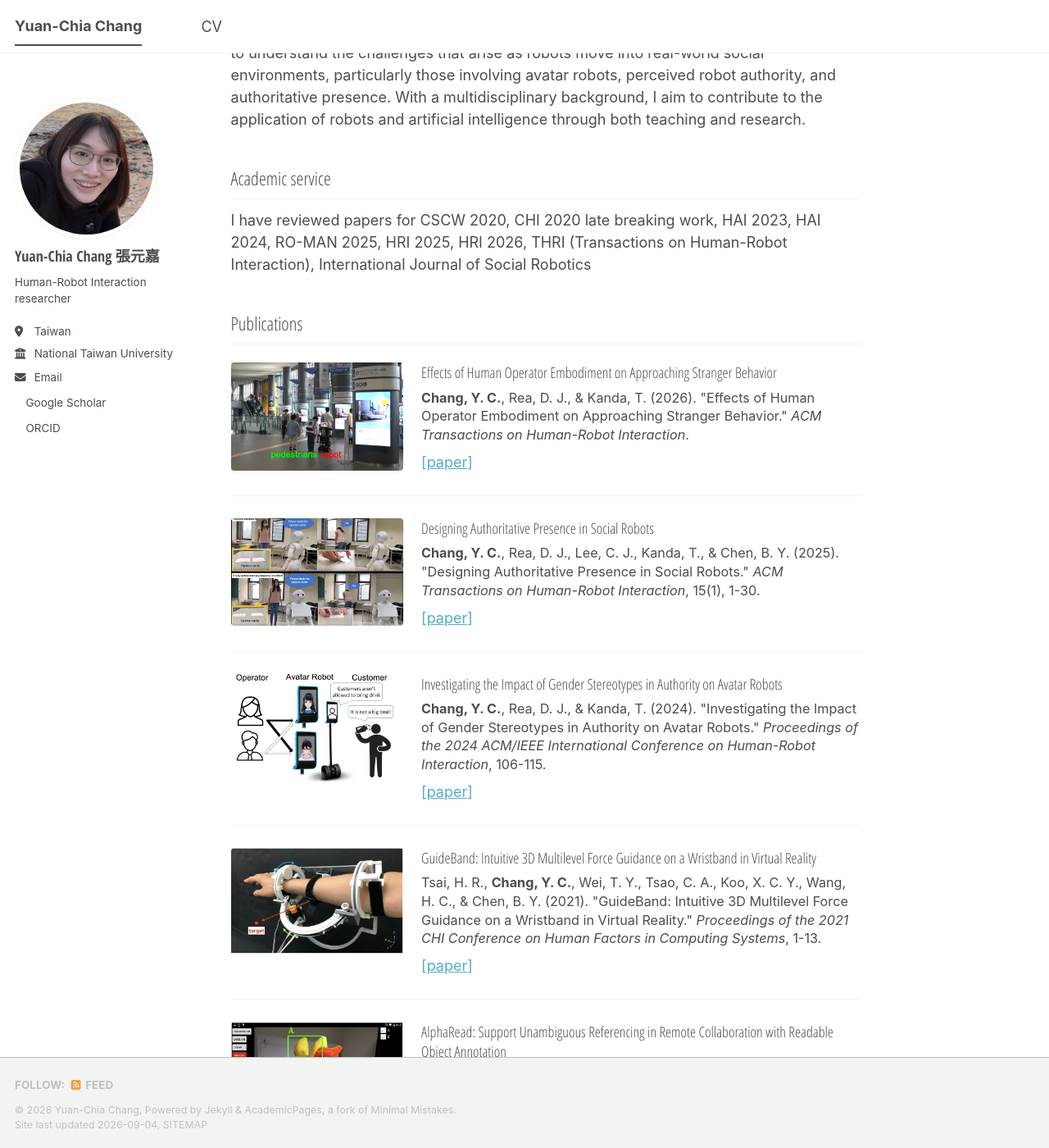
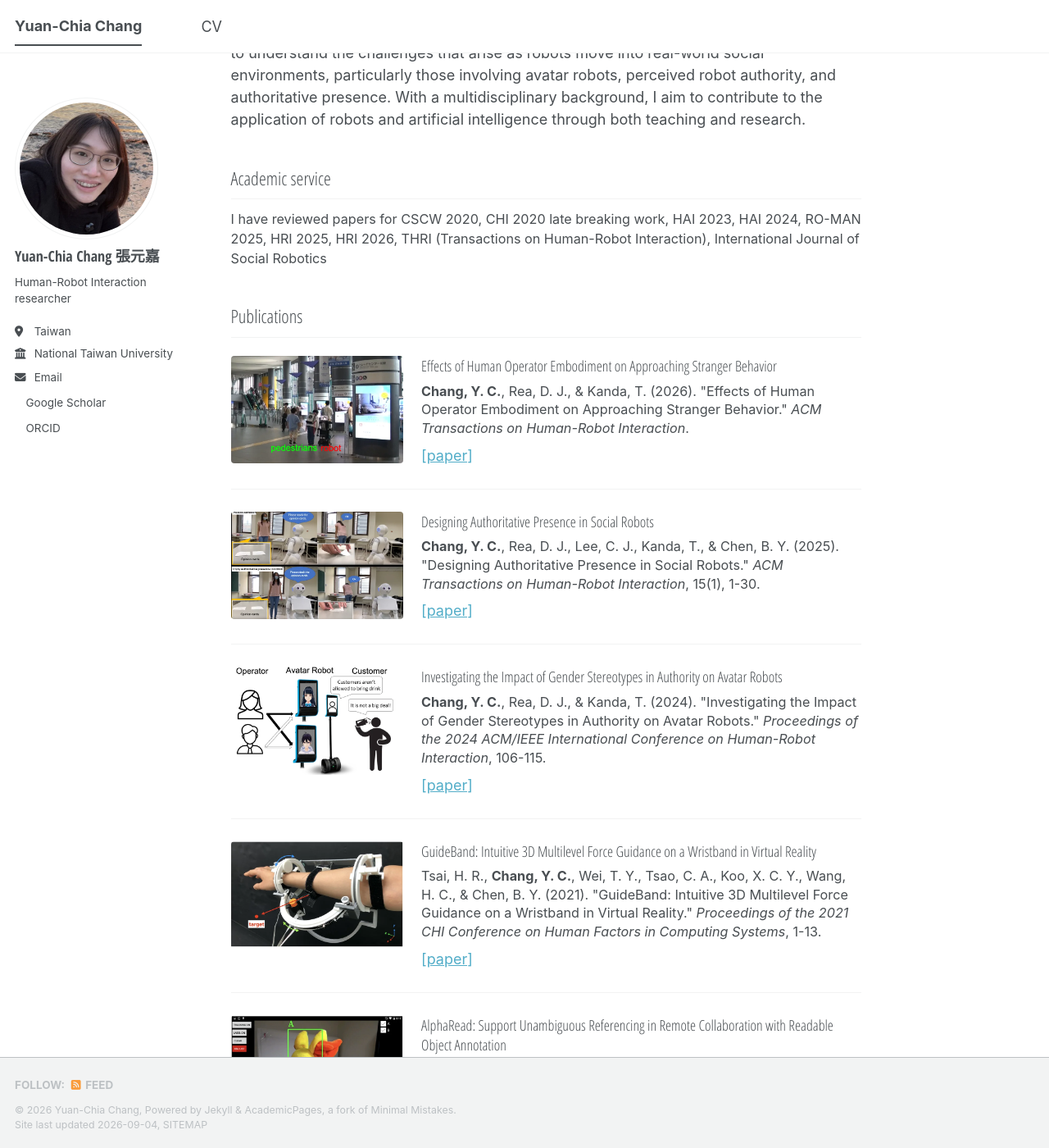
Before and after one commit to changyuanchia/changyuanchia.github.io, a Jekyll site: the page built from _pages/about.md, in a window 1280 px wide and 1400 px high, scrolled down 253 px. Shown: the whole window at 82% size. Built offline with Jekyll 4.4.1, drawn with Linux system fonts in a browser that asks for light colours; a style sheet for code colours, icons or effects is not loaded.

Commit message:
Reduce academic service text size

```diff
--- a/_pages/about.md
+++ b/_pages/about.md
@@ -14,7 +14,7 @@ With a multidisciplinary background, I aim to contribute to the application of r
 
 
 <h2 class="open-sans-section">Academic service</h2>
-<section>
+<section class="academic-service-text">
   <p>I have reviewed papers for CSCW 2020, CHI 2020 late breaking work, HAI 2023, HAI 2024, RO-MAN 2025, HRI 2025, HRI 2026, THRI (Transactions on Human-Robot Interaction), International Journal of Social Robotics</p>
 </section>
 
@@ -31,6 +31,10 @@ With a multidisciplinary background, I aim to contribute to the application of r
   .page__content .open-sans-section {
     font-family: "Open Sans Condensed", sans-serif;
     font-weight: 300;
+  }
+
+  .academic-service-text {
+    font-size: 0.9em;
   }
 
   .publication-item {
```
